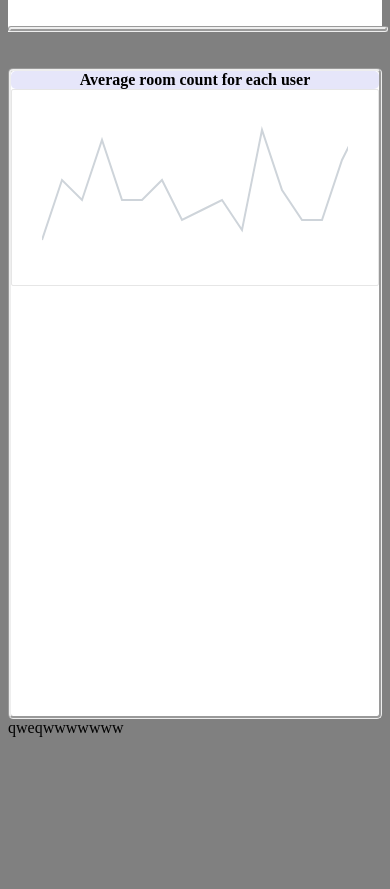
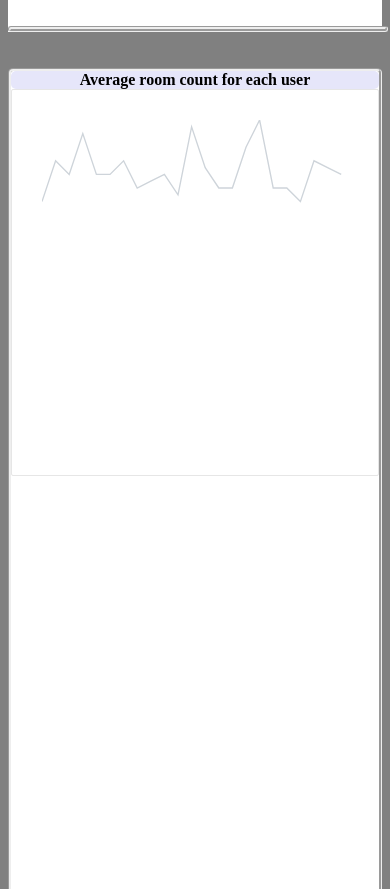
Before and after one commit to skywarth/Lothars-edge, a plain HTML site: page index.html in a window 390 px wide. Shown: the part 1000-1889 px from the top of the page. Before the commit the page ends 1745 px from the top, so only its background shows below. Drawn offline with Linux system fonts and the light colour scheme.

Commit message:
svg scale/responsive fix

```diff
--- a/index.html
+++ b/index.html
@@ -160,10 +160,9 @@
             <div id="chart4Placeholder" class="placeholders mt-4 mb-4 ph-item">
 
 
-                <svg class="chart lineChartSvg">
-                    <!--TRANSFORM SCALE AND VIEWPORT SIZE -->
+                <svg viewBox="0 0 450 500" preserveAspectRatio="none">
 
-                    <polyline class="lineChartPlaceholder align-self-center" fill="none"
+                    <polyline fill="none"
                               stroke="#ced4da"
                               stroke-width="2"
                               points="
```
Lines whose indentation alone changed are shown as unchanged.
